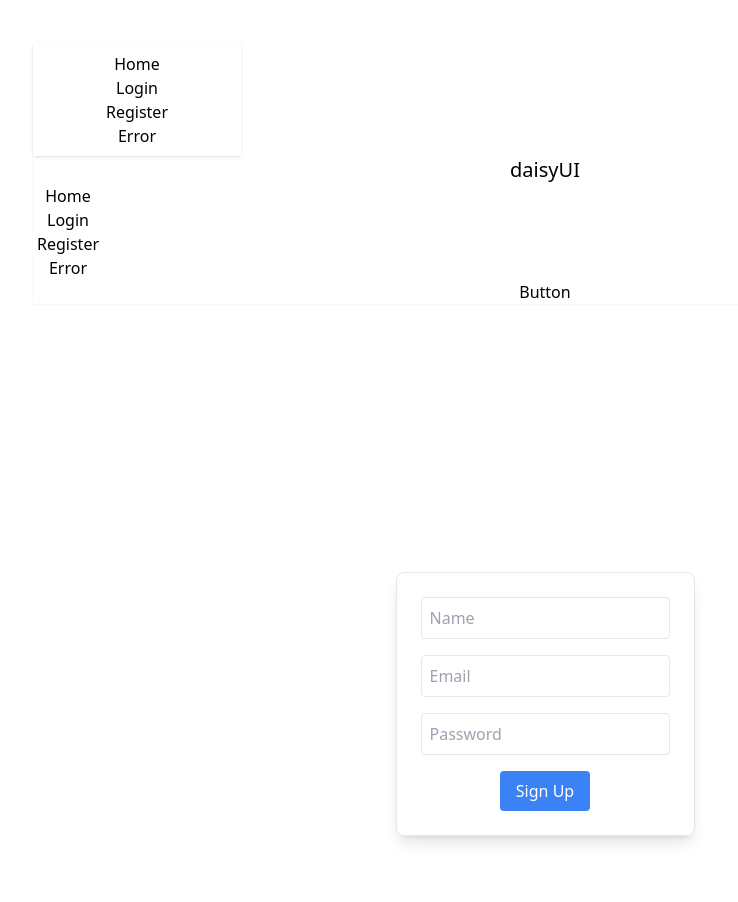
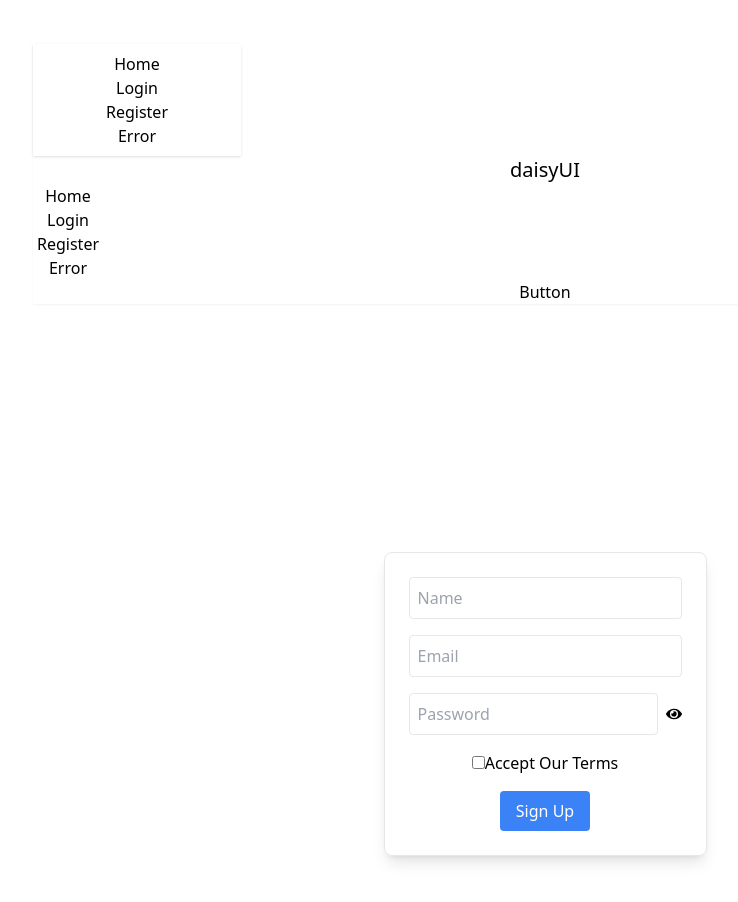
Before and after one commit to symadev/email-password-authentication, a React (Vite) app: page /login in a window 1280 px wide. Shown: the top 902 px of the page, without its empty margins (95-833 px from the left). Built offline with nearby package versions, Linux system fonts and the light colour scheme.

Commit message:
toggle showing password and accept terms

```diff
--- a/package.json
+++ b/package.json
@@ -15,6 +15,7 @@
     "match-sorter": "^8.0.0",
     "react": "^19.0.0",
     "react-dom": "^19.0.0",
+    "react-icons": "^5.5.0",
     "react-router-dom": "^7.3.0",
     "sort-by": "^1.2.0"
   },
--- a/src/Component/Login/Login.jsx
+++ b/src/Component/Login/Login.jsx
@@ -1,10 +1,12 @@
 import { useState } from "react";
 import { createUserWithEmailAndPassword } from "firebase/auth";
 import { auth } from "../../Firebase/Firebase";
+import { FaEye, FaEyeSlash } from "react-icons/fa";
 
 const Login = () => {
   const [error, setError] = useState(null);
 const[success,setSuccess] = useState(false);
+const[showPassword,setshowPassword] = useState(false);
 //this is for showing the success masssage
 
 
@@ -12,9 +14,10 @@ const[success,setSuccess] = useState(false);
     event.preventDefault();
     const name = event.target.name.value;
     const email = event.target.email.value;
+    const terms=  event.target.terms.checked;
     const password = event.target.password.value;
 
-    console.log("Name:", name);
+    console.log("Name:", name,terms);
 
 
 
@@ -24,12 +27,22 @@ const[success,setSuccess] = useState(false);
     setSuccess(false);
 
 
+    if(!terms){
+        setError('Please Accept our terms and Condition');
+        return;
+    }
+
+
     if(password.length<6){
         setError('the password should be 6 character or more longer');
         return;
     }
+    const passwordRegex = /^(?=.*[a-z])(?=.*[A-Z])(?=.*\d)(?=.*[@$!%*?&])[A-Za-z\d@$!%*?&]{8,}$/;
 
-
+if (passwordRegex.test(password)){
+    setError('must have uppercase,one lowercase nad one number at least and also one special character');
+    return;
+}
 
 
     createUserWithEmailAndPassword(auth, email, password)
@@ -59,7 +72,17 @@ const[success,setSuccess] = useState(false);
           <input type="email" name="email" className="grow p-2 border rounded" placeholder="Email" required />
         </label>
         <label className="input input-bordered flex items-center gap-2">
-          <input type="password" name="password" className="grow p-2 border rounded" placeholder="Password" required />
+          <input type={showPassword ? 'text':'password'}
+          name='password'
+           className="grow p-2 border rounded"
+           placeholder="Password"
+           required />
+        <button  onClick ={()=>setshowPassword(!showPassword)}className="btn btn-xs">
+
+
+        {showPassword ? <FaEyeSlash></FaEyeSlash> : <FaEye></FaEye>}
+
+</button>
         </label>
 
 
@@ -67,6 +90,14 @@ const[success,setSuccess] = useState(false);
         {error && <p className="text-red-500">{error}</p>}
 
         {success && <p className="text-green-500">Sign up is Successfull</p>}
+
+        <div className="form-control">
+  <label className="label cursor-pointer">
+  <input type="checkbox" name='terms' className="checkbox checkbox-primary" />
+    <span className="label-text">Accept Our Terms</span>
+
+  </label>
+</div>
 
 
 
```
Also changed, not shown: 1 other file (tests, documents, lock files or other folders).
